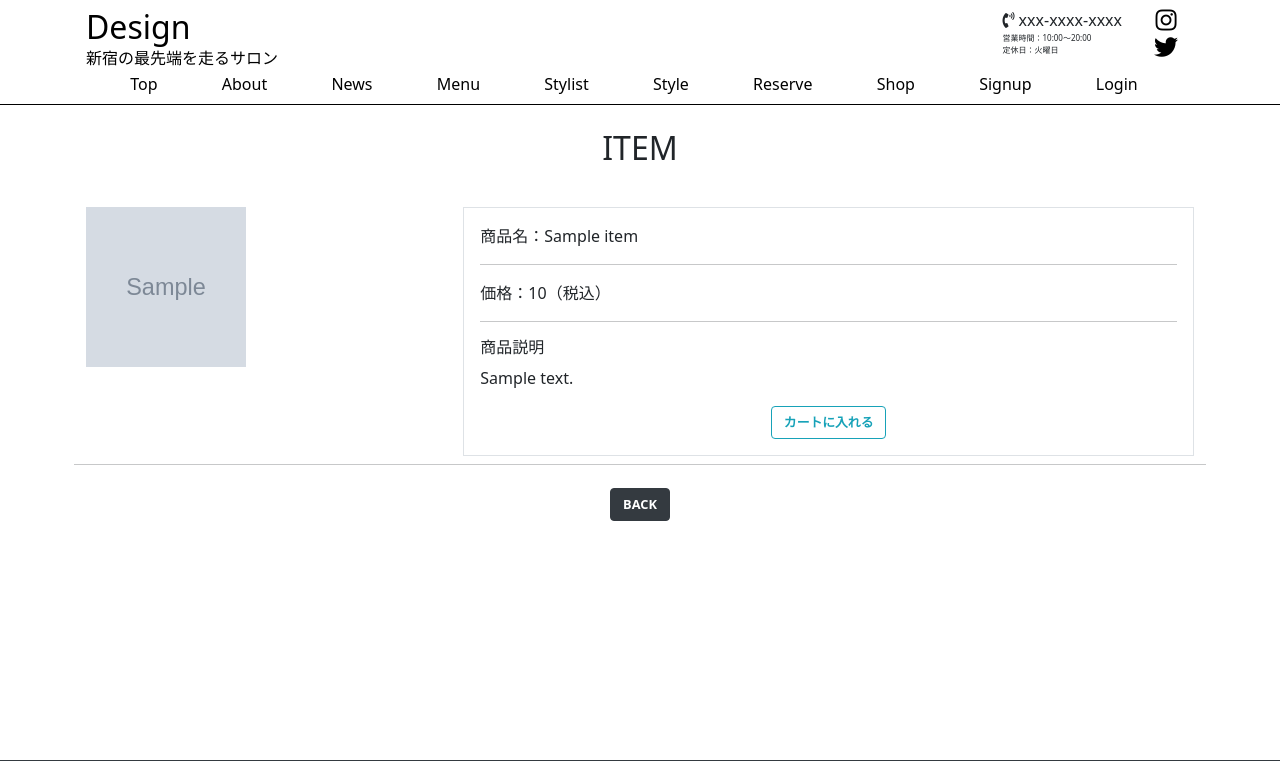
After one commit to akihiro-hosoya/django-salon, a Django app: a page that uses ec/templates/ec/item_detail.html in a window 1280 px wide. The commit adds this page. Shown: the top 761 px of the page. Run offline with Django 3.2, Linux system fonts and the light colour scheme; tables that the repository leaves empty hold one stand-in row (values such as "Sample post"); grey boxes marked "Sample" are stand-in pictures; some libraries are stand-ins or nearby versions.

```diff
--- a/accounts/urls.py
+++ b/accounts/urls.py
@@ -4,7 +4,7 @@ from accounts import views
 urlpatterns = [
     path('signup/', views.SignupView.as_view(), name='account_signup'),
     path('login/', views.LoginView.as_view(), name='account_login'),
-    path('login/', views.LogoutView.as_view(), name='account_logout'),
+    path('logout/', views.LogoutView.as_view(), name='account_logout'),
     path('profile/', views.ProfileView.as_view(), name='profile'),
     path('profile/edit/', views.ProfileEditView.as_view(), name='profile_edit'),
 ]
--- a/app/static/css/style.css
+++ b/app/static/css/style.css
@@ -76,6 +76,7 @@ ol, ul {
 .top-stylist-img {
     width: 100%;
     height: 200px;
+    object-fit: cover;
 }
 
 
--- a/app/templates/app/news_list.html
+++ b/app/templates/app/news_list.html
@@ -17,7 +17,7 @@
             <div class="col-12">
                 <div class="row d-flex justify-content-around">
                     {% for news in news_data %}
-                    <div class="card col-5 m-2">
+                    <div class="card col-3 m-1">
                         {% if news.image %}
                         <img src="{{ news.image }}" alt="">
                         {% endif %}
--- a/app/templates/app/stylist_list.html
+++ b/app/templates/app/stylist_list.html
@@ -21,7 +21,7 @@
                     <div class="col-3">
                         <div class="card">
                             {% if stylist.user.image %}
-                                <img  class="card-img-top img-fluid" src="{{ stylist.image.url }}" alt="">
+                                <img  class="card-img-top img-fluid" src="{{ stylist.user.image.url }}" alt="">
                             {% endif %}
                             <div class="card-body">
                                 <p>{{ stylist.user.position }}</p>
--- a/app/views.py
+++ b/app/views.py
@@ -254,6 +254,9 @@ class StylistListView(View):
 class StylistDetailView(View):
     def get(self, request, *args, **kwargs):
         stylist_data = Stylist.objects.get(id=self.kwargs['pk'])
+        print(stylist_data.user.image.url)
+
+
         today = date.today()
         year = self.kwargs.get('year')
         month = self.kwargs.get('month')
--- /dev/null
+++ b/ec/templates/ec/item_detail.html
@@ -0,0 +1,59 @@
+{% extends 'app/base.html' %}
+{% load static %}
+
+{% block content %}
+<div class="main-wrap">
+    <div class="container">
+        <div class="row">
+            <!-- 商品詳細 -->
+            <!-- タイトル -->
+            <div class="col-12 my-4">
+                <h2 class="text-center">ITEM</h2>
+            </div>
+
+            <div class="col-12 my-2">
+                <!-- ---------- 商品詳細 ---------- -->
+                <div class="row">
+                    <!-- 商品画像 -->
+                    <div class="col-4">
+                        <div class="">
+                            {% if item.image %}
+                            <img class="img-fluid" style="height: 10rem; width: 10rem;" src="{{ item.image.url }}"
+                                alt="">
+                            {% endif %}
+                        </div>
+                    </div>
+                    <div class="col-8">
+                        <div class="border p-3">
+                            <p>商品名：{{ item.title }}</p>
+                            <hr>
+                            <p>価格：{{ item.price }}（税込）</p>
+                            <hr>
+                            <h6>商品説明</h6>
+                            <p>{{ item.description|linebreaksbr|truncatechars:100 }}</p>
+                            <div class="text-center">
+                                <div class="btn btn-outline-info">
+                                    <a href="{% url 'item_list' %}" class="d-block">
+                                        <span class="text-info">カートに入れる</span>
+                                    </a>
+                                </div>
+                            </div>
+                        </div>
+                    </div>
+                </div>
+            </div>
+            <hr>
+            <br>
+            <div class="col-12">
+                <div class="text-center">
+                    <div class="btn btn-dark">
+                        <a href="{% url 'item_list' %}" class="d-block">
+                            <span class="text-white">BACK</span>
+                        </a>
+                    </div>
+                </div>
+            </div>
+        </div>
+    </div>
+</div>
+{% endblock content %}
--- a/ec/templates/ec/item_list.html
+++ b/ec/templates/ec/item_list.html
@@ -35,7 +35,7 @@
                                 <h5>{{ item.title }}</h5>
                                 <h4>{{ item.price }}円</h4>
                             </div>
-                            <a class="stretched-link" href=""></a>
+                            <a class="stretched-link" href="{% url 'item_detail' item.slug %}"></a>
                         </div>
                     </div>
                     {% endfor %}
--- a/ec/urls.py
+++ b/ec/urls.py
@@ -3,4 +3,5 @@ from ec import views
 
 urlpatterns = [
     path('items/', views.ItemListView.as_view(), name='item_list'),
+    path('item/<slug>', views.ItemDetailView.as_view(), name='item_detail'),
 ]
--- a/ec/views.py
+++ b/ec/views.py
@@ -1,8 +1,12 @@
 from django.shortcuts import render
-from django.views.generic import ListView
+from django.views.generic import ListView, DetailView
 from .models import Item
 
 # Create your views here.
 class ItemListView(ListView):
     model = Item
     template_name = 'ec/item_list.html'
+
+class ItemDetailView(DetailView):
+    model = Item
+    template_name = 'ec/item_detail.html'
--- a/mysite/settings.py
+++ b/mysite/settings.py
@@ -139,5 +139,5 @@ ACCOUNT_EMAIL_REQUIRED = True
 ACCOUNT_USERNAME_REQUIRED = False
 
 # 画像
-IMAGE_URL = '/images/'
-IMAGE_ROOT = os.path.join(BASE_DIR, 'images')
+MEDIA_URL = '/media/'
+MEDIA_ROOT = os.path.join(BASE_DIR, 'media')
--- a/mysite/urls.py
+++ b/mysite/urls.py
@@ -27,4 +27,4 @@ urlpatterns = [
     path('ec/', include('ec.urls')),
 ]
 
-urlpatterns += static(settings.IMAGE_URL, document_root=settings.IMAGE_ROOT)
+urlpatterns += static(settings.MEDIA_URL, document_root=settings.MEDIA_ROOT)
```
Also changed, not shown: app/templates/app/about.html (+4 -4 lines), media/images/christian-buehner-DItYlc26zVI-unsplash.jpg (added).
